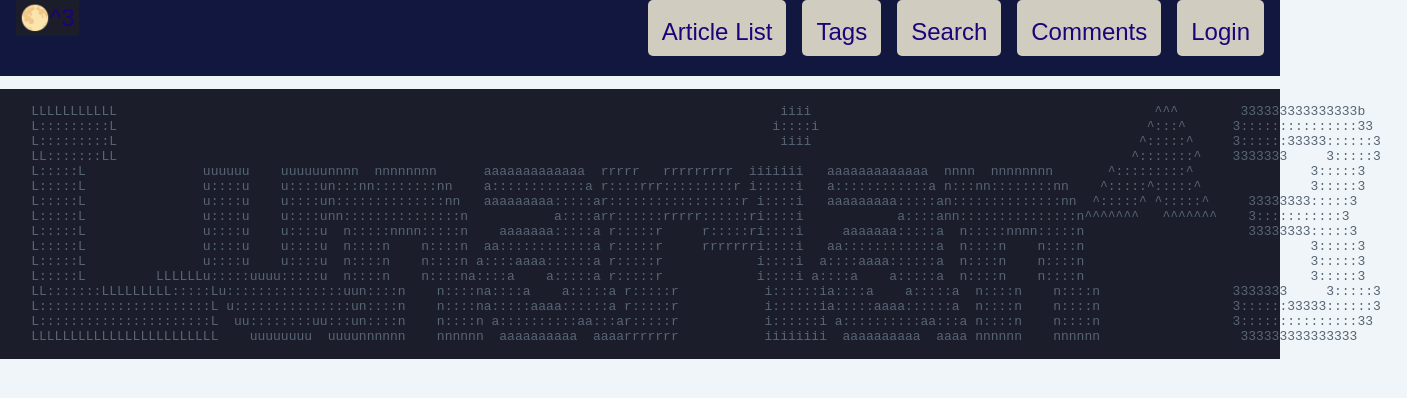
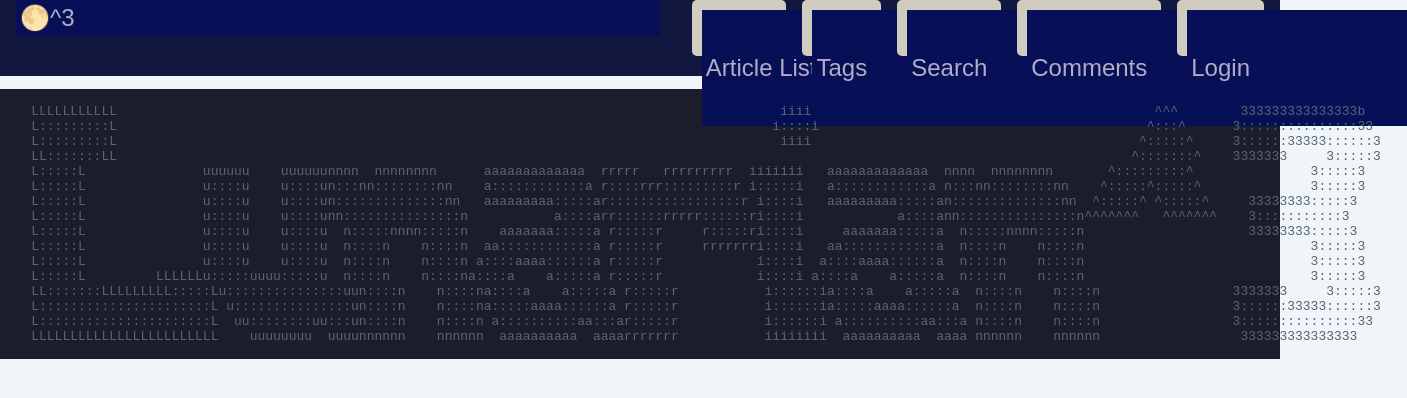
Before and after one commit to LunarianCubed/4610Project, a React (Create React App) app: page / in a window 1280 px wide. Shown: the top 398 px of the page, 1407 px wide, since content can reach past the window. Built offline with nearby package versions, Linux system fonts and the light colour scheme.

Commit message:
server issue

```diff
--- a/src/App.js
+++ b/src/App.js
@@ -8,6 +8,7 @@ import Comments from "./pages/Comments";
 import List from "./pages/List";
 import Tags from "./pages/Tags";
 import Search from "./pages/Search";
+import NotFound from "./pages/404";
 
 function App() {
     let component
@@ -18,7 +19,7 @@ function App() {
         case"/Tags":
             component = <Tags />
             break
-        case"/List":
+        case"/ArticleList":
             component = <List />
             break
         case"/Login":
@@ -30,6 +31,8 @@ function App() {
         case"/Comments":
             component = <Comments />
             break
+        default:
+            component = <NotFound />
     }
 
     return (
--- a/src/Navbar.js
+++ b/src/Navbar.js
@@ -3,7 +3,7 @@ export default function NavBar(){
     return( <nav className="nav">
         <a href = "/" className="Home">🌕^3</a>
         <ul>
-            <CustomLink href="/Article List">Article List</CustomLink>
+            <CustomLink href="/ArticleList">Article List</CustomLink>
             <CustomLink href="/Tags">Tags</CustomLink>
             <CustomLink href="/Search">Search</CustomLink>
             <CustomLink href="/Comments">Comments</CustomLink>
--- /dev/null
+++ b/src/pages/404.js
@@ -0,0 +1,33 @@
+import './Home.css';
+import React from 'react';
+import './alignPages.css';
+import Cube from './Cube.js';
+
+export default function NotFound(){
+    const L =`
+                　　　,-､　　　　　　　 　　,.-､
+　　　　　　　 ./:::::＼　　　　　 　 ／::::ヽ
+　　　　　　　/::::::::;ゝ--──-- ､._/:::::::::|
+　　　　　　 /,.-‐''"´ 　　　　　　　　 ＼::::|
+　　　　　／　 　　　　　　　　　　　　ヽ､::|
+　　　　/　　　　●　　　 　 　 　 　 　 　 ヽ|
+　　 　 l　　　､､､　　 　 　 　 　 　 ●　　 　 l
+　　　 .|　　　 　　　　(_人__丿　　　､､､　　|
+　 　 　l　　　　　　　　　　　　　　　　 　 l
+　　　　\` ､　　　　　　　　 　 　 　　 　 　 /
+　　　　　　\`ｰ ､__　　　 　 　 　　　 　／
+　　　　　　　　　/\`'''ｰ‐‐──‐‐‐┬--- ／
+    `
+
+    return (
+        <div className = "Home">
+            <h1>404: The page you are looking for doesn't exist</h1>
+            <div>
+                <pre>
+                <React.Fragment>{L}</React.Fragment>
+                </pre>
+                {/*<Cube />*/}
+            </div>
+        </div>
+    )
+}
--- a/src/pages/Tags.css
+++ b/src/pages/Tags.css
@@ -20,7 +20,7 @@ li {
 }
 
 h3 {
-    color: #44bd32;
+    color: #0e3b24;
     margin-bottom: 5px;
 }
 
--- a/src/pages/Tags.js
+++ b/src/pages/Tags.js
@@ -23,7 +23,7 @@ export default function Tags(){
 
     return (
         <div>
-            <h2>All Articles</h2>
+            <h2>All Tags</h2>
             <ul>
                 {articles.map((article, index) => (
                     <li key={index}>
--- a/src/styles.css
+++ b/src/styles.css
@@ -18,9 +18,11 @@
 }
 
 .nav a{
-    color: #1b0379;
+    color: #b2adc7;
+    background-color: #071056;
     text-decoration: none;
-    height: 100%;
+    height: 300%;
+    width: 300%;
     display: flex;
     align-items: center;
     padding: .25rem;
```
